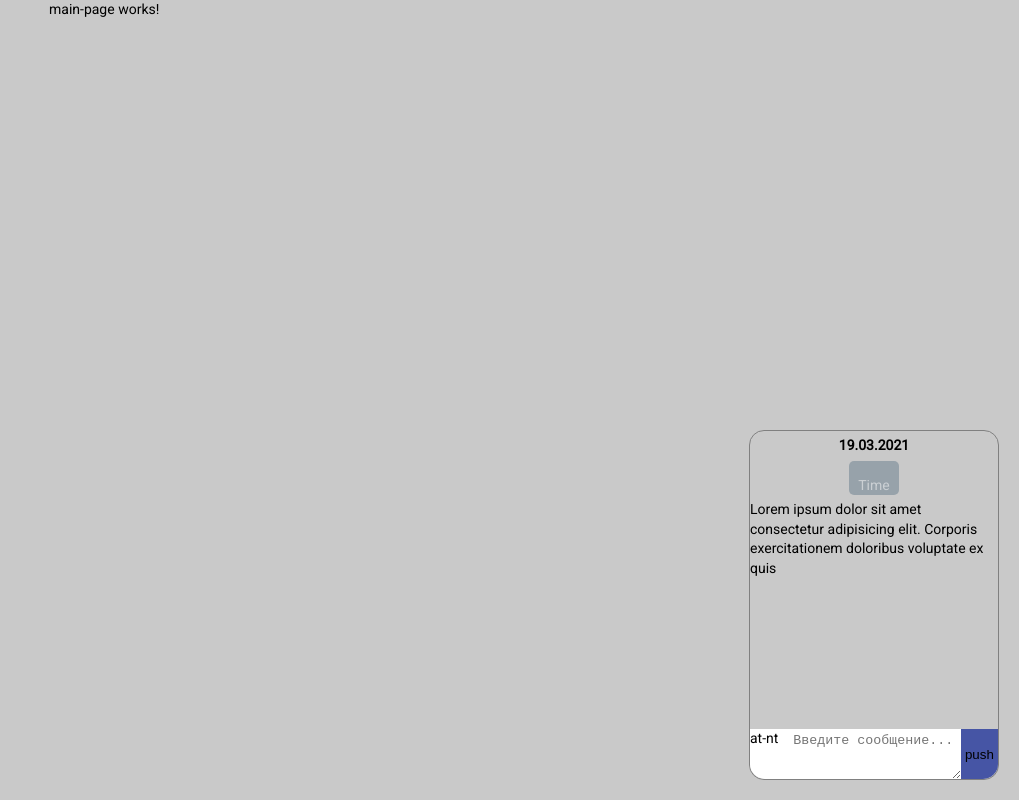
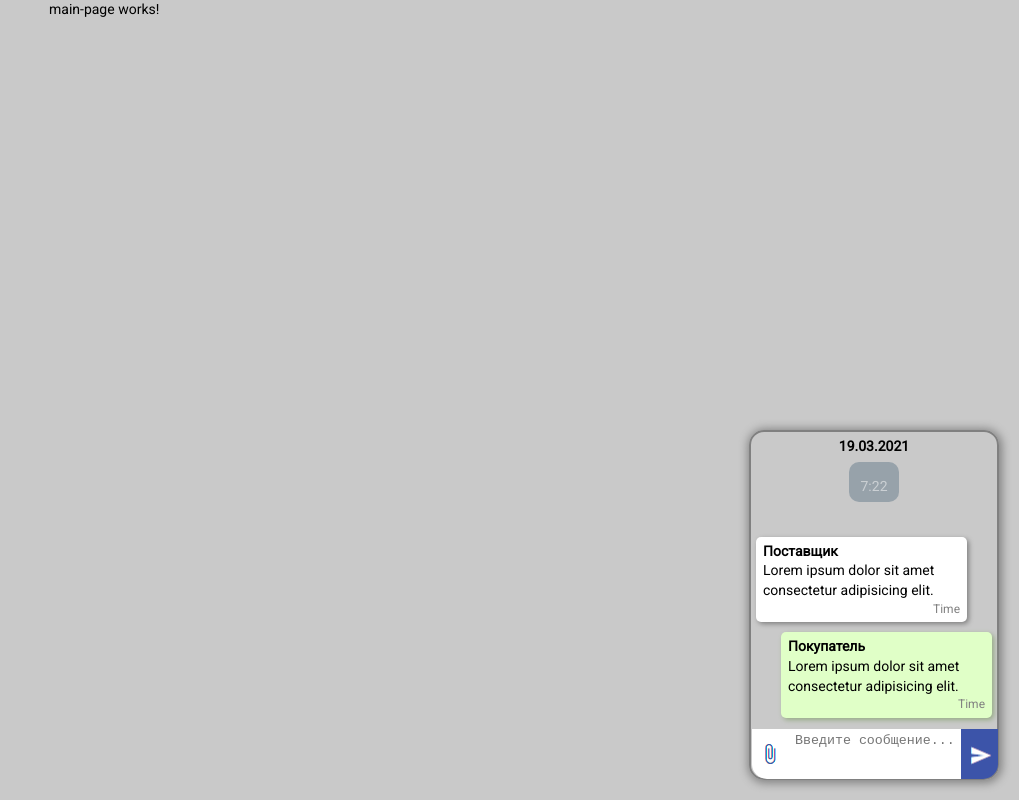
Before and after one commit to ArtemRomanovski/ng-chat, an Angular app: page / in a window 1280 px wide. Shown: the whole page, without its empty margins (261-1280 px from the left). Built offline with nearby package versions, Linux system fonts and the light colour scheme.

Commit message:
improved layout of chat, messages

```diff
--- a/src/app/app.module.ts
+++ b/src/app/app.module.ts
@@ -5,7 +5,7 @@ import { AppComponent } from "./app.component";
 import { FormRegComponent } from "./components/form-reg/form-reg.component";
 import { UserService } from "./components/services/user.service";
 import { MainPageComponent } from "./components/main-page/main-page.component";
-import { PChatComponent } from './components/p-chat/p-chat.component';
+import { PChatComponent } from "./components/p-chat/p-chat.component";
 
 @NgModule({
 	declarations: [
--- a/src/app/components/main-page/main-page.component.ts
+++ b/src/app/components/main-page/main-page.component.ts
@@ -7,8 +7,6 @@ import { Component, OnInit } from "@angular/core";
 })
 export class MainPageComponent implements OnInit {
 
-	constructor() { }
-
-	ngOnInit(): void {
+	public ngOnInit(): void {
 	}
 }
--- a/src/app/components/p-chat/p-chat.component.html
+++ b/src/app/components/p-chat/p-chat.component.html
@@ -1,29 +1,49 @@
 <div class="chat-box">
-	<div class="chat__main-box">
 	<div class="chat__header-box">
 		<div class="header-box__date">
 			<span>{{dateNow}}</span>
 		</div>
 		<div class="header-box__time">
-				Time
+			<span>{{timeNow}}</span>
 		</div>
 	</div>
-
+	<div class="chat__main-box">
+		<div class="message-box_provider-message">
+			<div class="message provider-message">
+				<span class="message-sender">
+					Поставщик
+				</span>
 				<span>
-			Lorem ipsum dolor sit amet consectetur adipisicing elit. Corporis exercitationem doloribus voluptate ex quis
+					Lorem ipsum dolor sit amet consectetur adipisicing elit.
 				</span>
-
+				<span class="message-time">
+					Time
+				</span>
+			</div>
+		</div>
+		<div class="message-box_client-message">
+			<div class="message client-message">
+				<span class="message-sender">
+					Покупатель
+				</span>
+				<span>
+					Lorem ipsum dolor sit amet consectetur adipisicing elit.
+				</span>
+				<span class="message-time">
+					Time
+				</span>
+			</div>
+		</div>
 	</div>
 	<div class="chat__bottom-box">
 		<form>
 			<div class="attachment-box">
-				at-nt
+				<img src="../../../assets/icon.png">
 			</div>
 			<div class="message-box">
 					<textarea placeholder="Введите сообщение..."></textarea>
 			</div>
 			<button class="btn-push-mes">
-				push
 			</button>
 		</form>
 	</div>
--- a/src/app/components/p-chat/p-chat.component.scss
+++ b/src/app/components/p-chat/p-chat.component.scss
@@ -3,15 +3,14 @@
 	bottom: 20px;
 	right: 20px;
 	z-index: 10;
-	border: 1px solid grey;
+	border: 2px solid grey;
 	border-radius: 15px;
 	width: 250px;
 	height: 350px;
 	display: flex;
 	flex-flow: column;
 	justify-content: space-between;
-
-	.chat__main-box {
+	box-shadow: 1px 1px 10px 2px grey;
 
 	.chat__header-box {
 		display: flex;
@@ -24,17 +23,66 @@
 
 			span {
 				font-weight: 600;
-				}
+			};
 		};
 
 		.header-box__time {
 			text-align: center;
 			width: 50px;
 			color: #cbd0d4;
-				padding-top: 15px;
+			padding: 15px 0 6px 0;
 			background-color: #97a2aa;
+			border-radius: 10px;
+			margin-bottom: 5px;
+		};
+	};
+
+	.chat__main-box {
+		height: 100%;
+		display: flex;
+		flex-direction: column;
+		justify-content: flex-end;
+
+		.message {
+			border: none;
 			border-radius: 5px;
-				margin-bottom: 5px;
+			margin-bottom: 10px;
+			padding: 5px 7px;
+			display: flex;
+			flex-flow: wrap column;
+
+			span.message-sender {
+				font-weight: 600;
+			};
+
+			span.message-time {
+				color: grey;
+				text-align: right;
+				font-size: 12px;
+			};
+		};
+
+		.message-box_provider-message {
+			display: flex;
+			justify-content: start;
+
+			.provider-message {
+				background: #ffffff;
+				margin-left: 5px;
+				margin-right: 30px;
+				box-shadow: 2px 2px 5px  grey;
+			};
+		};
+
+		.message-box_client-message {
+			display: flex;
+			justify-content: end;
+
+			.client-message {
+				background: #e0ffc7;
+				margin-right: 5px;
+				margin-left: 30px;
+				box-shadow: 2px 2px 5px #96ab85;
 			};
 		};
 	};
@@ -45,11 +93,18 @@
 			display: flex;
 			width: 100%;
 			height: 50px;
+			position: relative;
+			bottom: -1px;
+			left: 1px;
 
 			.attachment-box {
 				width: 15%;
 				border-bottom-left-radius: 15px;
 				background-color: #ffffff;
+				display: flex;
+				justify-content: center;
+				align-items: center;
+				cursor: pointer;
 			};
 
 			.message-box {
@@ -61,6 +116,7 @@
 					background-color: #ffffff;
 					border: none;
 					padding: 4px 6px;
+					resize: none;
 				};
 			};
 
@@ -68,7 +124,10 @@
 				width: 15%;
 				border-bottom-right-radius: 15px;
 				border: none;
-				background-color: #4655a5;
+				background-image: url("../../../assets/btn.png");
+				background-position: center;
+				background-repeat: no-repeat;
+				cursor: pointer;
 			};
 		};
 	};
--- a/src/app/components/p-chat/p-chat.component.ts
+++ b/src/app/components/p-chat/p-chat.component.ts
@@ -1,19 +1,20 @@
-import { Component, OnInit } from '@angular/core';
+import { Component, OnInit } from "@angular/core";
 import { UserService } from "../services/user.service";
 
 @Component({
-  selector: 'app-p-chat',
-  templateUrl: './p-chat.component.html',
-  styleUrls: ['./p-chat.component.scss']
+	selector: "app-p-chat",
+	templateUrl: "./p-chat.component.html",
+	styleUrls: ["./p-chat.component.scss"]
 })
 export class PChatComponent implements OnInit {
 
 	public date = new Date();
 	public dateNow;
+	public timeNow;
 
 	public getDate() {
-		let dd:any = this.date.getDate();
-		let mm:any = this.date.getMonth()+1;
+		let dd: any = this.date.getDate();
+		let mm: any = this.date.getMonth()+1;
 		let yyyy = this.date.getFullYear();
 		if(dd < 10) {
 			dd = "0" + dd;
@@ -24,10 +25,17 @@ export class PChatComponent implements OnInit {
 		return this.dateNow = dd + "." + mm + "." + yyyy;
 	}
 
+	public getTime() {
+		let hour: any = this.date.getHours();
+		let minute: any = this.date.getMinutes();
+		return this.timeNow = hour + ":" + minute;
+	}
+
 	constructor(private userService: UserService) { }
 
-	ngOnInit(): void {
+	public ngOnInit(): void {
 		this.getDate();
+		this.getTime();
 	}
 
 }
```
Also changed, not shown: src/assets/btn.png (added), src/assets/icon.png (added). Lines whose indentation alone changed are shown as unchanged.
